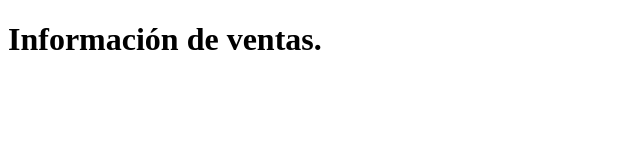
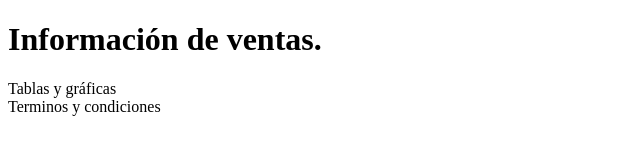
Before and after one commit to NixonBaco/Prueba1, a plain HTML site: page index.html in a window 1280 px wide. Shown: the whole page, without its empty margins (0-640 px from the left). Drawn offline with Linux system fonts and the light colour scheme.

Commit message:
creación ramas dev y rel + html básico2

```diff
--- a/index.html
+++ b/index.html
@@ -10,7 +10,7 @@
   <header>
       <h1>Información de ventas.</h1>
   </header>
-  <main></main>
-  <footer></footer>
+  <main>Tablas y gráficas</main>
+  <footer>Terminos y condiciones</footer>
 </body>
 </html>
```
